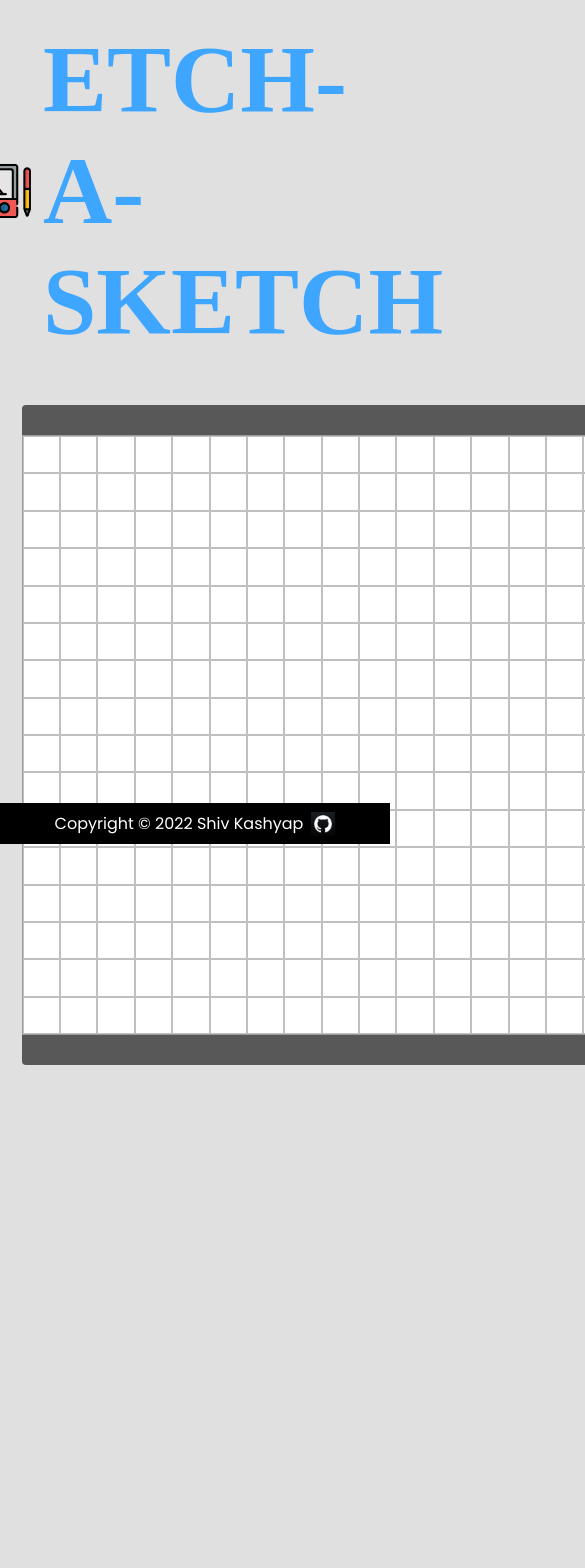
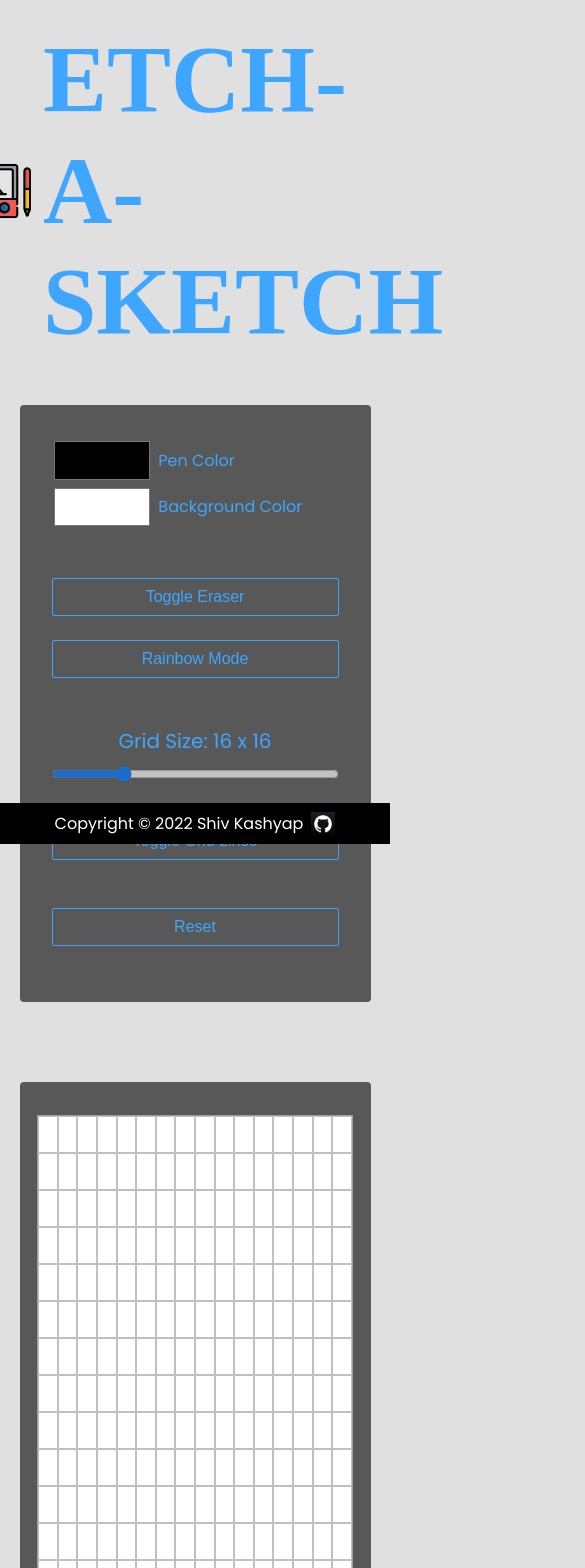
Before and after one commit to shivsgkashyap/etch, a React (Vite) app: page / in a window 390 px wide. Shown: the top 1568 px of the page, 585 px wide, since content can reach past the window. Before the commit the page ends 1093 px from the top, so only its background shows below. Built offline with nearby package versions, Linux system fonts and the light colour scheme; a web font is replaced by a local one.

Commit message:
Added responsiveness

```diff
--- a/src/App.css
+++ b/src/App.css
@@ -126,8 +126,8 @@
 
 .grid-container {
   display: grid;
-  height: 600px;
-  width: 600px;
+  height: 90%;
+  width: 90%;
   border: 1px solid rgb(156, 156, 156);
   background-color: white;
 }
@@ -170,3 +170,18 @@
 footer img:hover {
   transform: rotate(360deg) scale(1.2);
 }
+
+@media only screen and (max-width: 1000px) {
+  .main {
+    flex-direction: column;
+    align-items: center;
+  }
+
+  .controls {
+    width: 90%;
+  }
+
+  .grid-wrapper {
+    width: 90%;
+  }
+}
```
